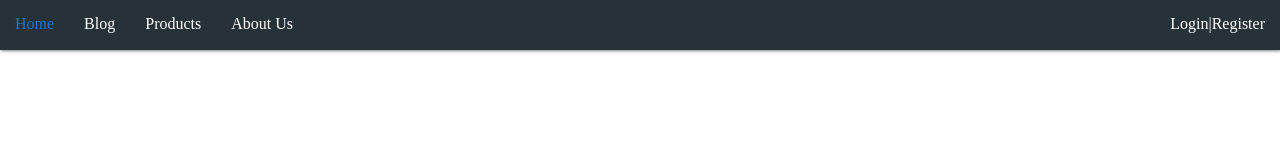
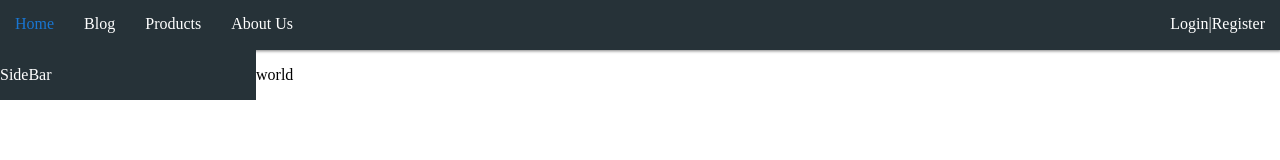
Before and after one commit to develhopper/bookstrap, a website: page index.html in a window 1280 px wide. Drawn offline with Linux system fonts and the light colour scheme.

Commit message:
simple flexbox grid layout

```diff
--- a/index.html
+++ b/index.html
@@ -17,5 +17,18 @@
             <li class="nav-item ml-auto">Login|Register</li>
         </ul>
     </nav>
+
+    <div class="container-fluid">
+        <div class="row" style="height: 100%;">
+            <div class="col-1-5" >
+                <div class="col-1 bg-blue-grey" >
+                    <p>SideBar</p>
+                </div>
+            </div>
+            <div class="col-4-5">
+                <p>world</p>
+            </div>
+        </div>
+    </div>
 </body>
 </html>
--- a/sass/__colors.scss
+++ b/sass/__colors.scss
@@ -21,9 +21,11 @@
 }
 
 .bg-grey{
+    color:white;
     background: $grey;
 }
 
 .bg-blue-grey{
+    color:white;
     background: $blue-grey;
 }
--- /dev/null
+++ b/sass/__grid.scss
@@ -0,0 +1,39 @@
+$grid-cols:5;
+
+.row{
+  display: flex;
+  flex-flow: row wrap;
+  &.reverse{
+    flex-direction: row-reverse;
+  }
+}
+
+.container{
+  max-width: 768px;
+  margin: 0 auto;
+  &-fluid{
+    max-width: 100%;
+    margin:0;
+  }
+}
+
+.col{
+  display: flex;
+  flex-direction: column;
+  flex: 0 0 auto;
+  box-sizing: border-box;
+  }
+
+.col-1{
+  @extend .col;
+  width: 100%;
+}
+
+@for $i from 1 through ($grid-cols)-1{
+  @for $j from $i+1 through $grid-cols{
+    .col-#{$i}-#{$j}{
+      @extend .col;
+      width: ($i/$j)*100%;
+    }
+  }
+}
--- a/sass/main.scss
+++ b/sass/main.scss
@@ -1,3 +1,4 @@
 @import '__colors';
 @import '__controls';
 @import '__navs';
+@import '__grid';
```
Also changed, not shown: css/flat.css, 2 other files.
